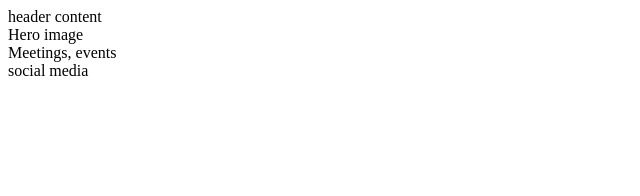
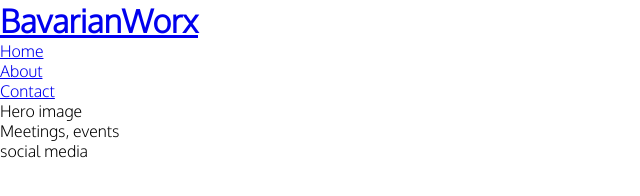
Before and after one commit to cristiandramu/carclub, a plain HTML site: page index.html in a window 1280 px wide. Shown: the whole page, without its empty margins (0-640 px from the left). Drawn offline with Linux system fonts and the light colour scheme.

Commit message:
google fonts added

```diff
--- a/assets/css/style.css
+++ b/assets/css/style.css
@@ -0,0 +1,12 @@
+@import url('https://fonts.googleapis.com/css2?family=Montserrat&family=Oxygen:wght@300&display=swap');
+
+*{
+    margin: 0;
+    padding: 0;
+    border: none;
+}
+
+body{
+    font-family: oxygen, sans-serif;
+    font-weight: 300;
+}
--- a/index.html
+++ b/index.html
@@ -11,7 +11,17 @@
     </head>
     <body>
         <header>
-            header content
+            <a href="index.html">
+            <h1>BavarianWorx</h1>
+            </a>
+            <nav>
+                <ul>
+                    <li><a href="index.html">Home</a></li>
+                    <li><a href="about.html">About</a></li>
+                    <li><a href="contact.html">Contact</a></li>
+                </ul>
+
+            </nav>
         </header>
         <section>
             Hero image
```
